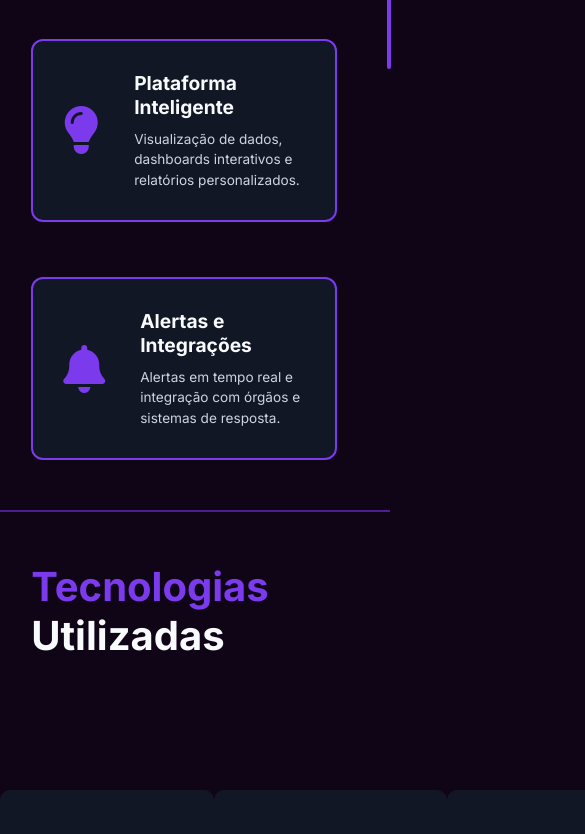
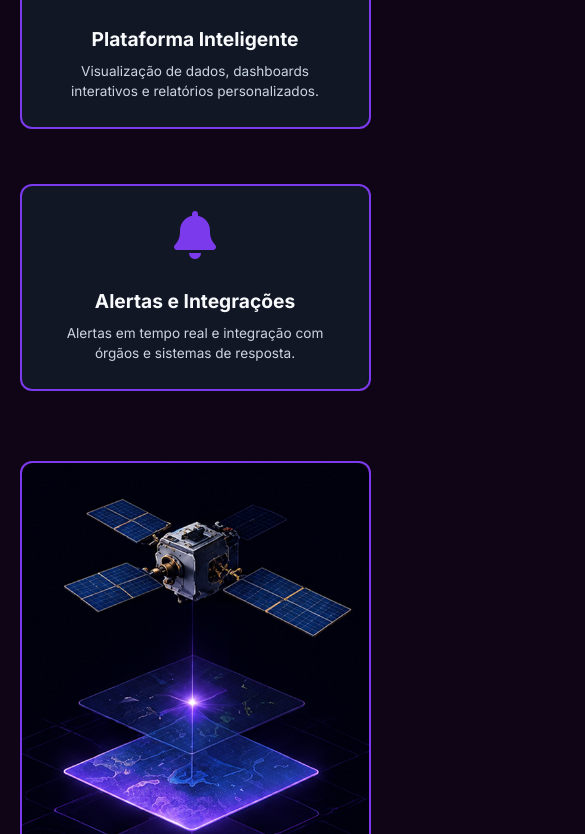
Before and after one commit to KauanMattos/OrbitEye, a plain HTML site: page pages/solucao.html in a window 390 px wide. Shown: the part 1129-1963 px from the top of the page, 585 px wide, since content can reach past the window. Drawn offline with Linux system fonts and the light colour scheme.

Commit message:
feat: Responsividade finalizada totalmente

```diff
--- a/css/style.css
+++ b/css/style.css
@@ -1087,3 +1087,88 @@ footer {
 .technology-card:hover .js-icon {
     color: yellow;
 }
+
+/* RESPONSIVIDADE PÁGINA SOLUCAO - TABLET */
+
+@media (max-width: 1024px) {
+
+    .solution-hero {
+        flex-direction: column;
+        text-align: center;
+        align-items: center;
+    }
+
+    .solution-content {
+        max-width: 100%;
+    }
+
+    .solution-cards {
+        align-items: center;
+    }
+
+    .solution-card {
+        max-width: 100%;
+    }
+
+    .solution-image img {
+        width: 100%;
+        max-width: 500px;
+        height: auto;
+        margin-top: 20px;
+    }
+
+    .technology-cards-border {
+        flex-wrap: wrap;
+        gap: 20px;
+        justify-content: center;
+    }
+
+}
+/* RESPONSIVIDADE PÁGINA SOLUCAO - CELULAR */
+
+@media (max-width: 768px) {
+
+    .solution-hero {
+        padding: 40px 5%;
+    }
+
+    .solution-content h1 {
+        font-size: 2.5rem;
+        text-align: center;
+    }
+
+    .solution-content p {
+        text-align: center;
+    }
+
+    .solution-card {
+        flex-direction: column;
+        text-align: center;
+        padding: 25px;
+    }
+
+    .solution-card i {
+        margin-right: 0;
+        margin-bottom: 15px;
+    }
+
+    .solution-image img {
+        width: 100%;
+        height: auto;
+    }
+
+    .technology h3 {
+        text-align: center;
+        font-size: 2rem;
+    }
+
+    .technology-cards-border {
+        flex-direction: column;
+        gap: 20px;
+    }
+
+    .technology-card {
+        max-width: 100%;
+    }
+
+}
```
